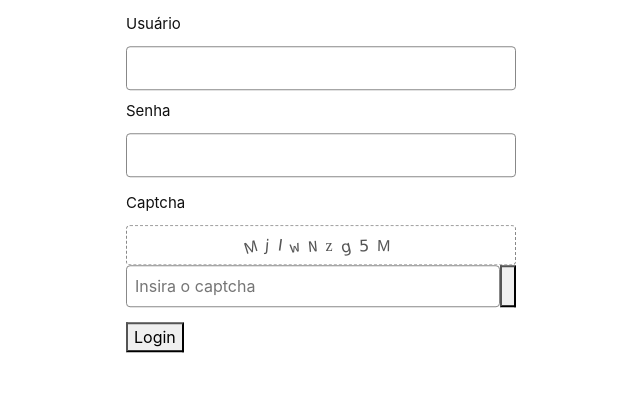
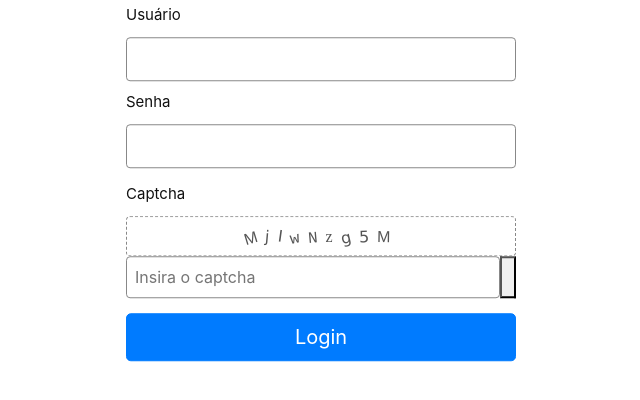
Before and after one commit to leodemorais/Login_captcha, a plain HTML site: page index.html in a window 1280 px wide. Shown: the part 260-660 px from the top of the page, without its empty margins (319-959 px from the left). Drawn offline with nearby package versions, Linux system fonts and the light colour scheme.

Commit message:
bootstrap add

```diff
--- a/index.html
+++ b/index.html
@@ -28,13 +28,12 @@
                     <div class="preview"></div>
                     <div class="captcha-form">
                         <input type="text" id="captcha-form" placeholder="Insira o captcha">
-                        <button class="captcha-refresh">
-                            <i class="fa fa-refresh"></i>
+                        <button class="captcha-refresh"><i class="fa fa-refresh"></i>
                         </button>
                     </div>
                 </div>
                 <div class="form-input">
-                    <button id="login-bnt">Login</button>
+                    <button id="login-bnt" type="button" class="btn btn-primary btn-lg btn-block">Login</button>
                 </div>
             </div>
             <!-- gerador de alertas-->
```
